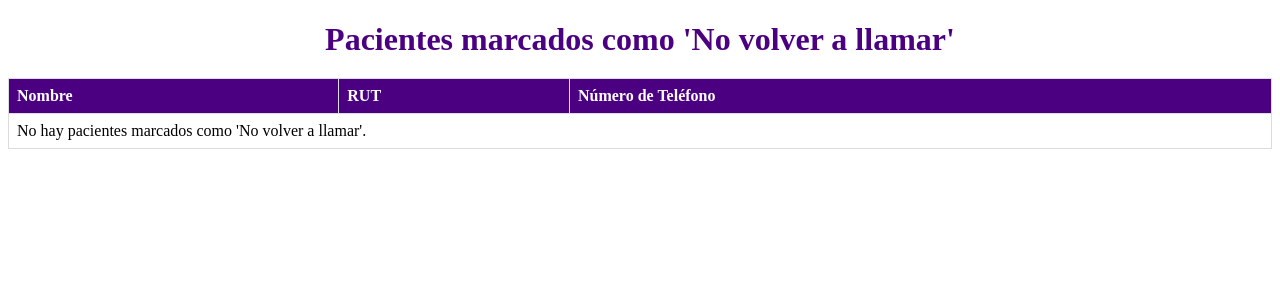
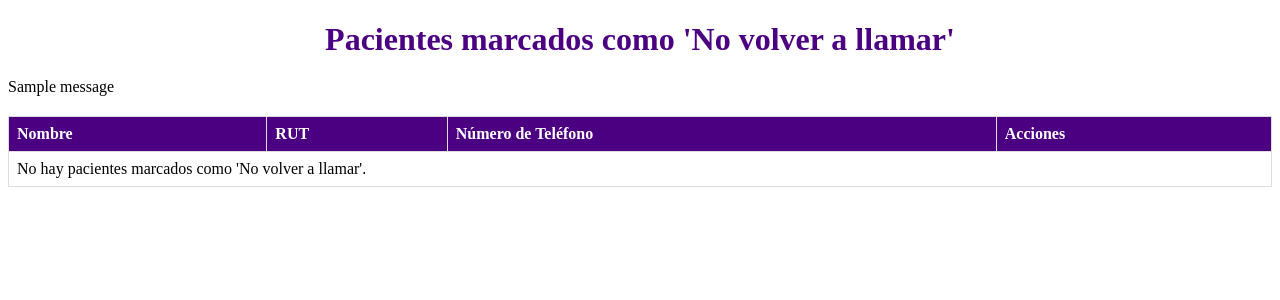
Before and after one commit to Demozath/proyectokindersonrisa, a Django app: page /pacientes_no_llamar/ in a window 1280 px wide. Shown: the top 300 px of the page. Run offline with Django 4.2, Linux system fonts and the light colour scheme; a user stored in the database is signed in; tables that the repository leaves empty hold one stand-in row (values such as "Sample post"); one stand-in notice (Sample message) is shown.

Commit message:
Se agrega funcionalidad para re activar pacientes desactivado

```diff
--- a/llamadas/templates/supervisor/gestion_usuarios.html
+++ b/llamadas/templates/supervisor/gestion_usuarios.html
@@ -42,14 +42,14 @@
       <td>{{ user.get_full_name }}</td>
       <td>{{ user.is_active|yesno:"Activo,Inactivo" }}</td>
       <td>
-        <!-- Botón para cambiar la contraseña -->
+
         <form method="post" action="{% url 'gestion_usuarios' %}">
           {% csrf_token %}
           <input type="hidden" name="user_rut" value="{{ user.rut }}">
           <input type="password" name="new_password" placeholder="Nueva contraseña">
           <input type="submit" name="change_password" value="Cambiar contraseña">
         </form>
-        <!-- Botón para activar/desactivar usuario -->
+
         <form method="post" action="{% url 'gestion_usuarios' %}">
           {% csrf_token %}
           <input type="hidden" name="user_rut" value="{{ user.rut }}">
--- a/llamadas/templates/supervisor/pacientes_no_llamar.html
+++ b/llamadas/templates/supervisor/pacientes_no_llamar.html
@@ -2,15 +2,23 @@
 <html lang="en">
 <head>
     <meta charset="UTF-8">
-    <meta name="viewport"
-          content="width=device-width, user-scalable=no, initial-scale=1.0, maximum-scale=1.0, minimum-scale=1.0">
+    <meta name="viewport" content="width=device-width, user-scalable=no, initial-scale=1.0, maximum-scale=1.0, minimum-scale=1.0">
     <meta http-equiv="X-UA-Compatible" content="ie=edge">
-    <link rel="stylesheet" type="text/css" href="../static/styles/registrar_llamada.css">
-    <title>Document</title>
+    {% load static %}
+    <link rel="stylesheet" type="text/css" href="{% static 'styles/registrar_llamada.css' %}">
+    <title>Pacientes 'No volver a llamar'</title>
 </head>
 <body>
 {% block content %}
     <h1>Pacientes marcados como 'No volver a llamar'</h1>
+
+    {% if messages %}
+        {% for message in messages %}
+            <div class="alert alert-{{ message.tags }}">
+                {{ message }}
+            </div>
+        {% endfor %}
+    {% endif %}
 
     <table>
         <thead>
@@ -18,11 +26,9 @@
                 <th>Nombre</th>
                 <th>RUT</th>
                 <th>Número de Teléfono</th>
+                <th>Acciones</th>
             </tr>
         </thead>
-        <tbody>
-<!-- ... -->
-
         <tbody>
             {% for paciente in pacientes_inactivos %}
             <tr>
@@ -43,10 +49,7 @@
             </tr>
             {% endfor %}
         </tbody>
-
-        </tbody>
     </table>
 {% endblock %}
-
 </body>
 </html>
--- a/llamadas/views.py
+++ b/llamadas/views.py
@@ -201,18 +201,17 @@ def gestionar_tipos_llamada(request):
 @login_required
 @user_passes_test(lambda u: u.is_staff)
 def pacientes_no_llamar(request):
-    if request.method == 'POST' and 'rut_paciente' in request.POST:
+    if request.method == 'POST':
         # Aquí asumimos que envías el RUT del paciente a través de un campo oculto en el formulario
         rut_paciente = request.POST.get('rut_paciente')
         paciente = get_object_or_404(Paciente, rut=rut_paciente)
-        paciente.is_active = True
+        paciente.is_active = True  # Cambiar el estado de is_active a True para reactivar
         paciente.save()
         messages.success(request, f'El paciente {paciente.nombre} ha sido reactivado.')
+        return redirect('pacientes_no_llamar')  # Redireccionar para evitar reenvío de formulario
 
     pacientes_inactivos = Paciente.objects.filter(is_active=False)
     return render(request, 'supervisor/pacientes_no_llamar.html', {'pacientes_inactivos': pacientes_inactivos})
-
-User = get_user_model()  # Obtener el modelo de usuario personalizado
 
 
 @login_required
```
Lines whose indentation alone changed are shown as unchanged.
